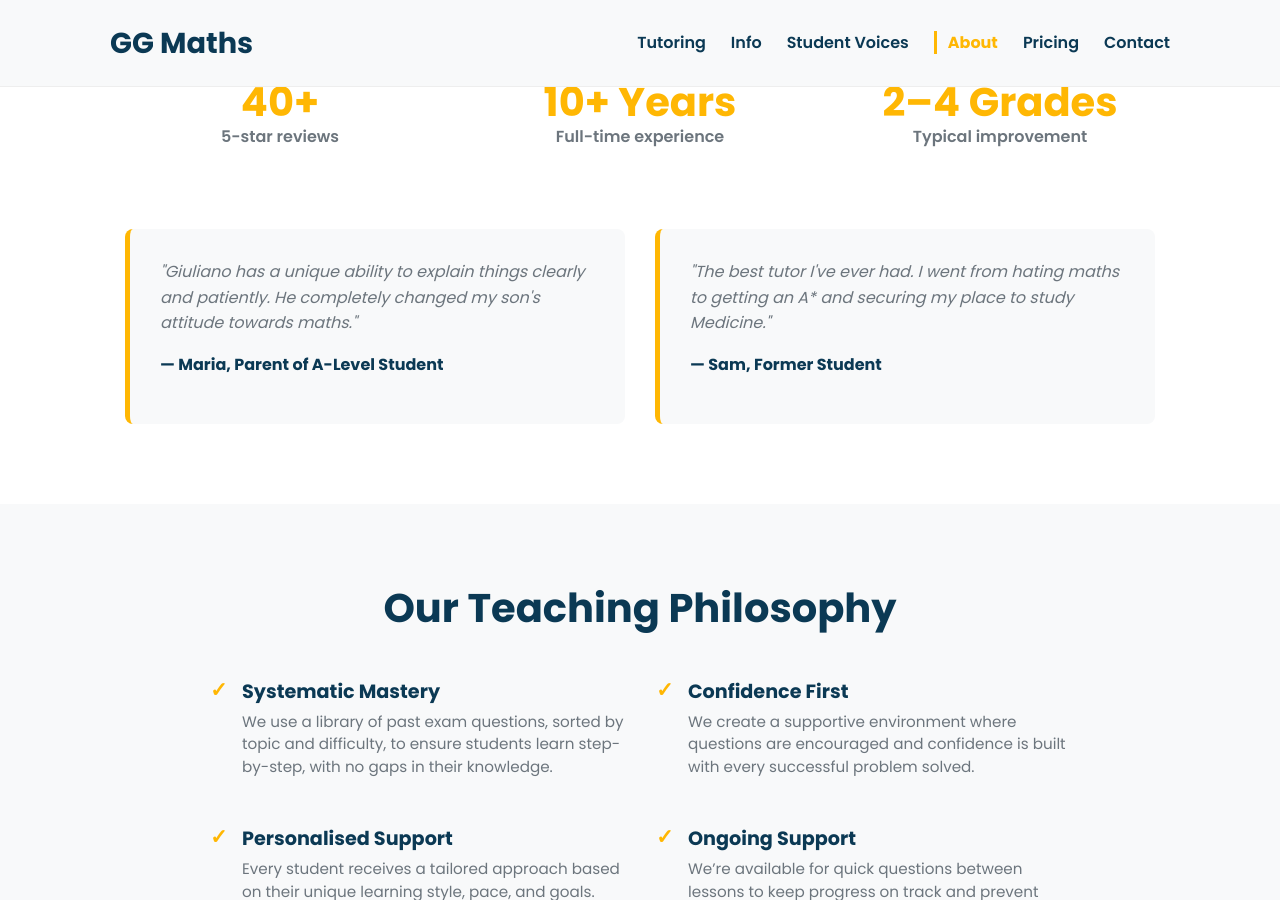
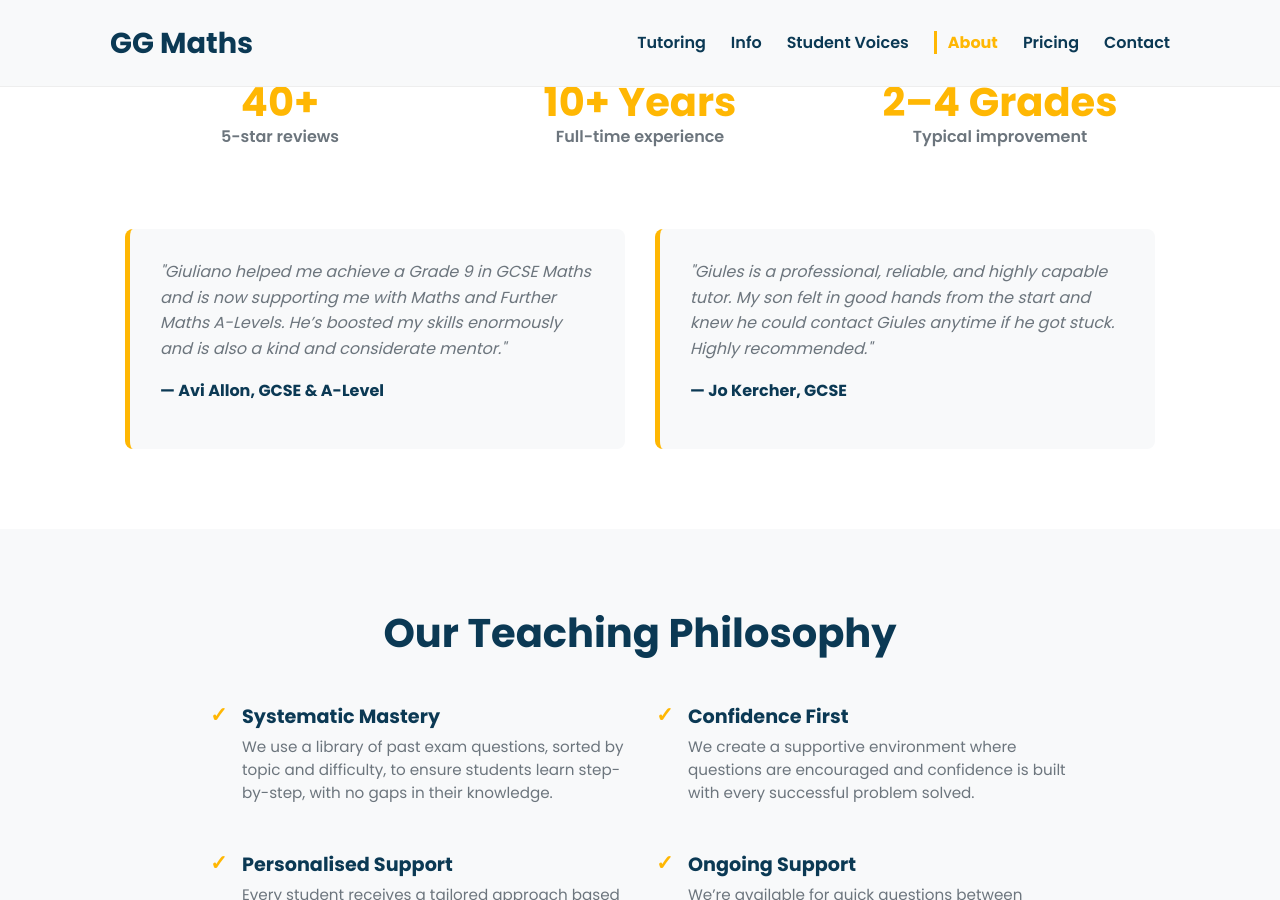
Before and after one commit to GG1982/ggmaths-2025, a Jekyll site: the page built from about.html, in a window 1280 px wide and 900 px high, scrolled down 3474 px. Built offline with Jekyll 4.4.1, drawn with Linux system fonts in a browser that asks for light colours.

Commit message:
add reviews to about page

```diff
--- a/about.html
+++ b/about.html
@@ -84,15 +84,15 @@
                 <div class="stat-label">Typical improvement</div>
             </div>
         </div>
-        <div class="cards-container" style="margin-top: 3rem;">
-            <div class="testimonial-card">
-                <p class="quote">"Giuliano has a unique ability to explain things clearly and patiently. He completely changed my son's attitude towards maths."</p>
-                <p class="author">— Maria, Parent of A-Level Student</p>
-            </div>
-            <div class="testimonial-card">
-                <p class="quote">"The best tutor I've ever had. I went from hating maths to getting an A* and securing my place to study Medicine."</p>
-                <p class="author">— Sam, Former Student</p>
-            </div>
+
+        <div class="cards-container">
+            {% assign primary_reviews = site.data.reviews | where_exp: "item", "item.level contains 'GCSE'" %}
+            {% for review in primary_reviews limit:2 %}
+                <div class="testimonial-card">
+                    <p class="quote">"{{ review.testimonial }}"</p>
+                    <p class="author">— {{ review.name }}, {{ review.level }}</p>
+                </div>
+            {% endfor %}
         </div>
     </div>
 </section>
```
Also changed, not shown: 1 other file.
